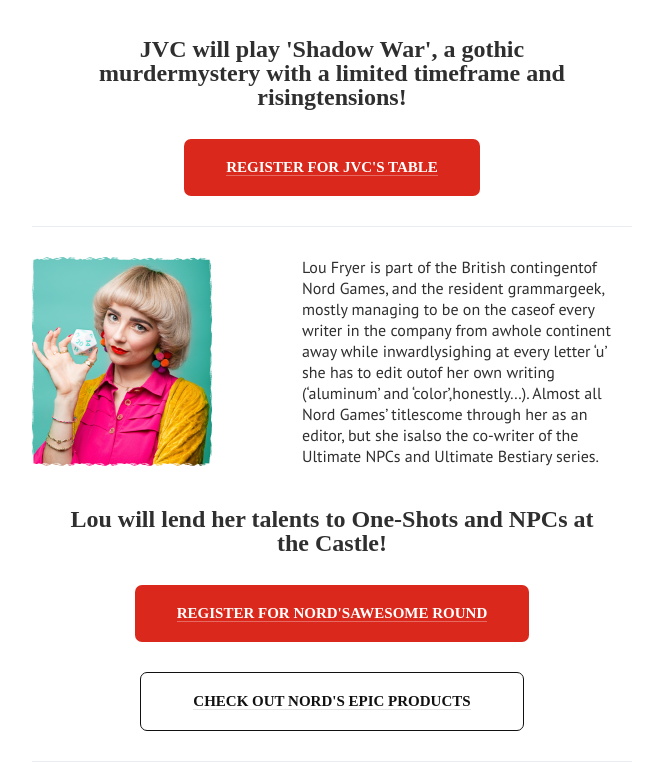
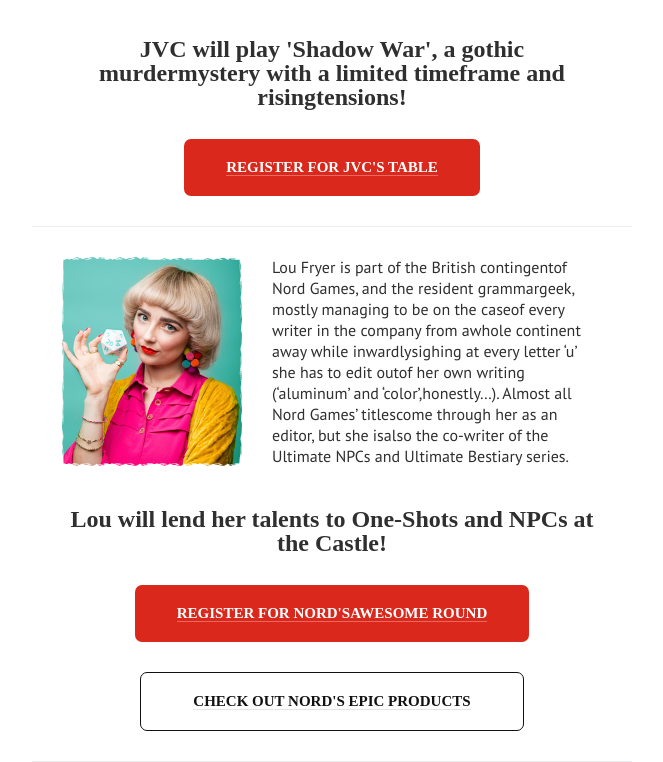
Before and after one commit to clockworkyYoojeen/newsletter, a plain HTML site: page index.html in a window 1280 px wide. Shown: the part 2403-3165 px from the top of the page, without its empty margins (308-971 px from the left). Drawn offline with Linux system fonts and the light colour scheme; a web font is replaced by a local one.

Commit message:
Paddings in player section

```diff
--- a/css/style.css
+++ b/css/style.css
@@ -243,7 +243,7 @@
     margin-right: auto;
 }
 
-.seventh-section, .nineth-section{
+.seventh-section, .nineth-section, .eleventh-section{
     padding-left: 30px;
     padding-right: 30px;
 }
```
